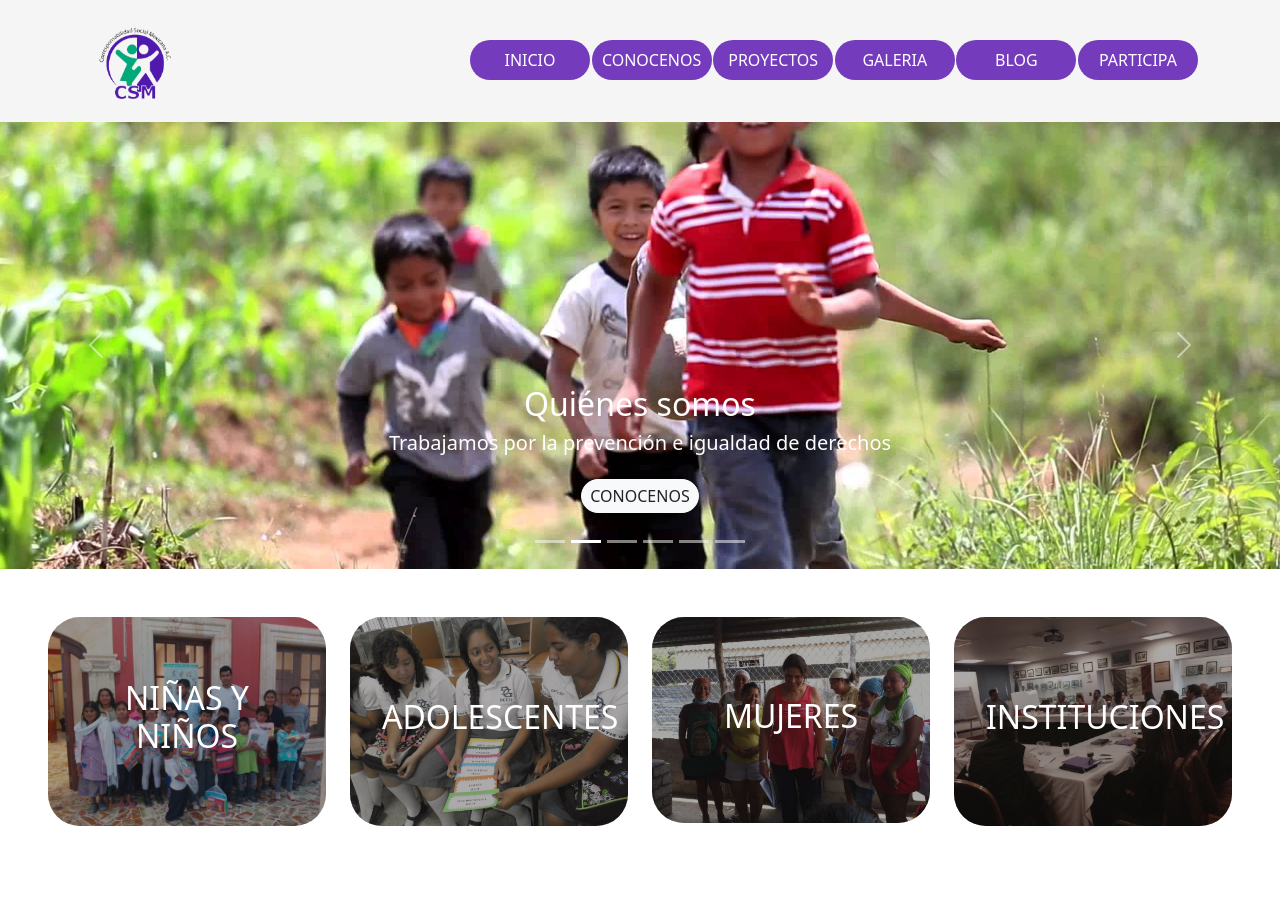
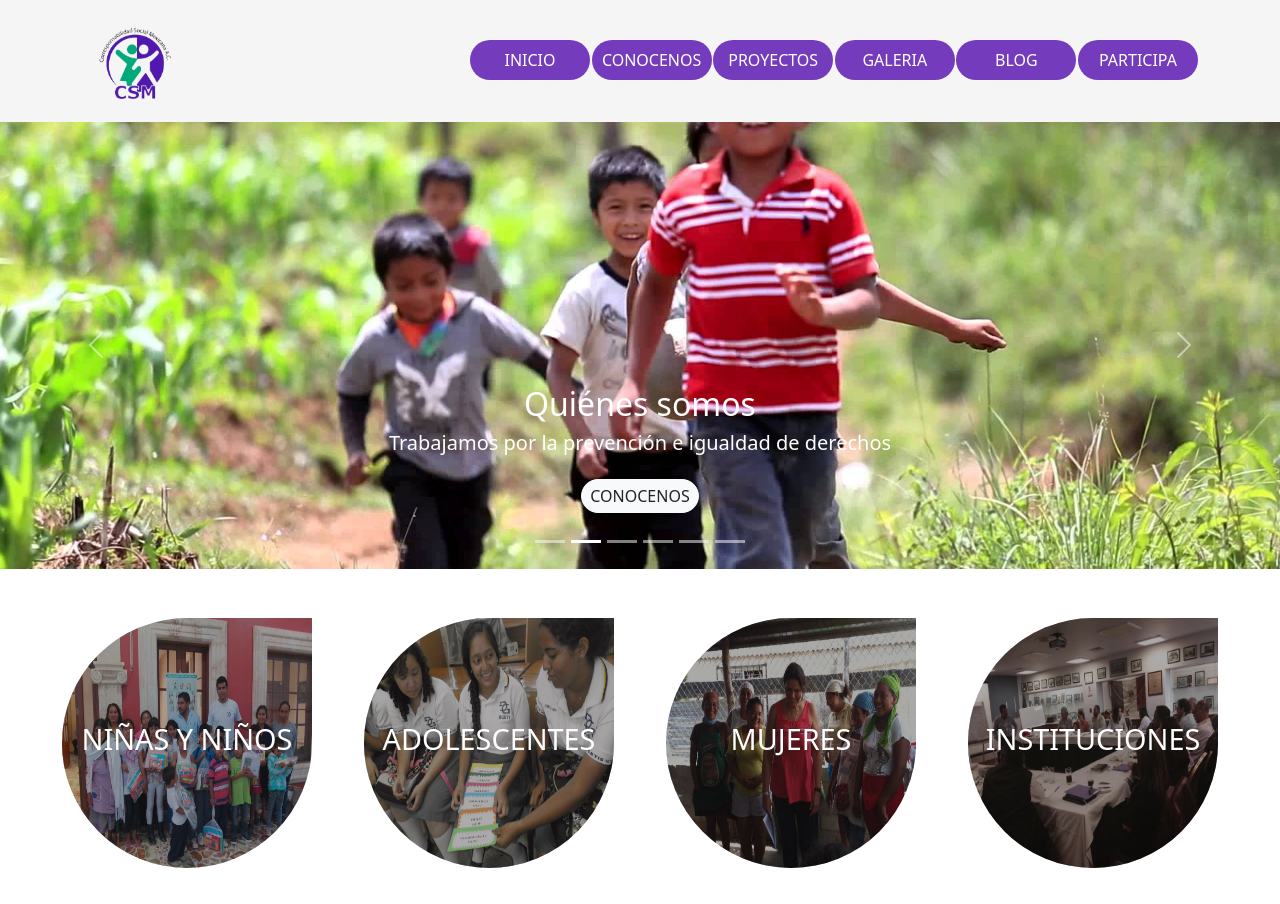
Before and after one commit to corresponsabilidad-mx/frontend, a Next.js app: page / in a window 1280 px wide. Shown: the top 904 px of the page. Built offline with nearby package versions, Linux system fonts and the light colour scheme; a web font is replaced by a local one.

Commit message:
change cards shape

```diff
--- a/components/Card.js
+++ b/components/Card.js
@@ -26,10 +26,10 @@ const CardGroup = () => {
 
   return (
     <div className="m-5">
-      <Row xs={2} md={4} className="g-4">
+      <Row xs={2} md={4} className="g-4 d-flex justify-content-center">
         {info.map((c, idx) => {
           return (
-            <Col key={idx}>
+            <Col className="card-drop d-flex justify-content-center" key={idx}>
               <Link href={c.href} passHref>
                 <Card className="card">
                   <Card.Img variant="top" src={c.src} />
--- a/styles/globals.css
+++ b/styles/globals.css
@@ -53,27 +53,47 @@ body {
 }
 
 /* CARD */
-
+.card-drop{
+  border: none !important;
+  min-width: 300px !important;
+  min-height: 300px !important;
+  align-items: center !important;
+  display: flex;
+  margin-top: 0 !important;
+  padding: 0 !important;
+}
 .card {
   border: none !important;
 }
 .card-title {
   color: #fff;
   font-weight: 900;
-  font-size: 2rem !important;
+  font-size: 1.8rem !important;
   text-align: center;
 }
 .card-img,
 .card-img-top {
   border-radius: 2rem !important;
+  border-radius: 50% 0 50% 50% !important;
+  width: 250px !important;
+  height: 250px !important;
 }
+
 .card-overlay {
   background-color: hsla(0, 9%, 11%, 0.37);
   display: flex;
   align-items: center;
 }
+
 .card-img-overlay {
   border-radius: 2rem !important;
+  border-radius: 50% 0 50% 50% !important;
+  width: 250px !important;
+  height: 250px !important;
+}
+
+.card-body{
+  padding: 0 !important;
 }
 
 
```
